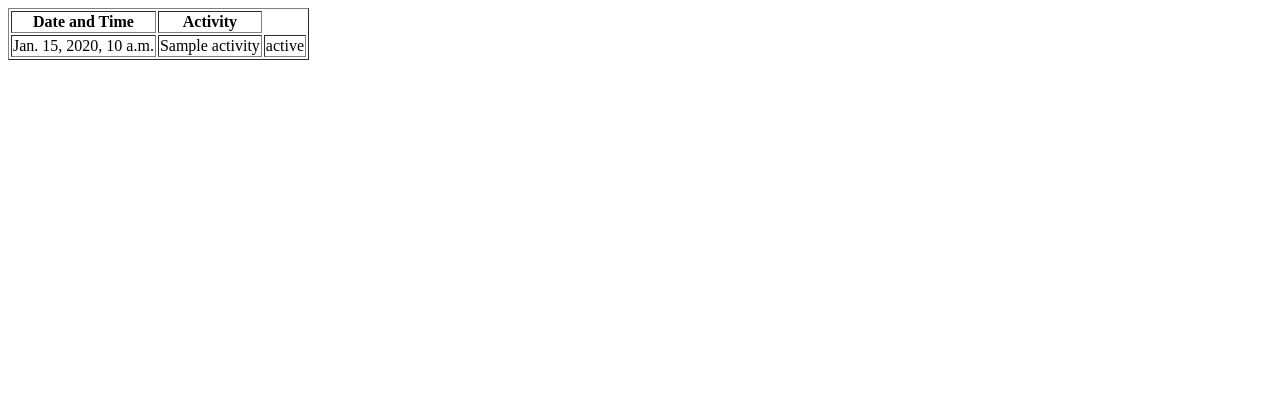
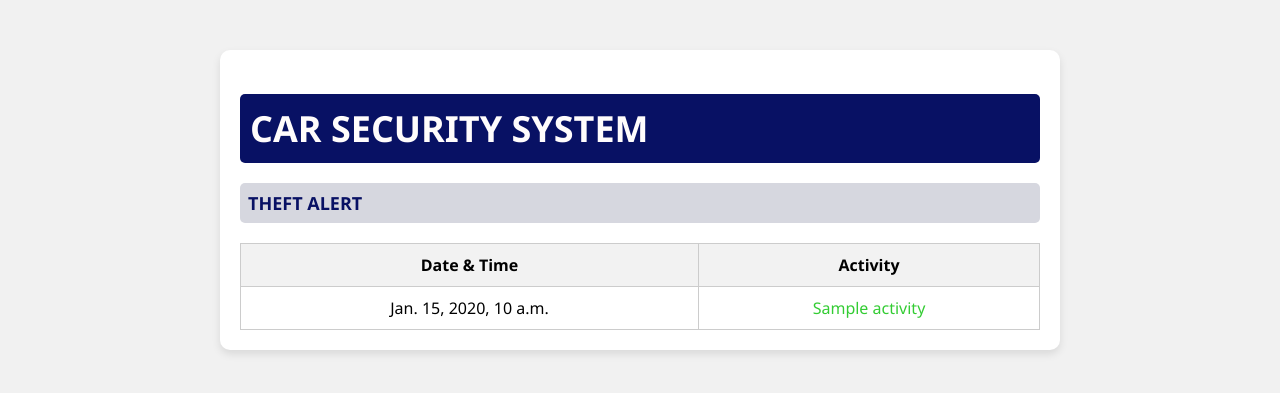
Before and after one commit to Euphrosine/djangochart, a Django app: template sensor_app/templates/sensor_app/sensor_data.html in a window 1280 px wide. Shown: the top 393 px of the page. Run offline with Django 3.2, Linux system fonts and the light colour scheme; the template is opened without the code that fills it: most values are stand-ins (such as "Sample title", 1, 10 or a date in 2020); parts of the project's set-up code (start-up, migrations or seed data) failed here and were passed over.

Commit message:
new codes

```diff
--- a/sensor_app/templates/sensor_app/sensor_data.html
+++ b/sensor_app/templates/sensor_app/sensor_data.html
@@ -1,21 +1,82 @@
 <!DOCTYPE html>
-<html>
+<html lang="en">
 <head>
-    <title>Sensor Data</title>
+    <meta charset="UTF-8">
+    <meta name="viewport" content="width=device-width, initial-scale=1.0">
+    <title>Car Security System</title>
+    <style>
+        body {
+            font-family: 'Segoe UI', Tahoma, Geneva, Verdana, sans-serif;
+            background-color: #f1f1f1;
+            margin: 0;
+        }
+        .container {
+            max-width: 800px;
+            margin: 50px auto;
+            background-color: #ffffff;
+            padding: 20px;
+            border-radius: 10px;
+            box-shadow: 0 4px 8px rgba(0, 0, 0, 0.1);
+        }
+        h1 {
+            font-size: 36px;
+            margin-bottom: 10px;
+            color: #fffcfc;
+            background-color: rgb(8, 17, 100);
+            padding: 10px;
+            border-radius: 5px;
+        }
+        h2 {
+            font-size: 24px;
+            color: rgb(8, 17, 100);
+            background-color: rgb(214, 215, 223);
+            padding: 8px;
+            border-radius: 5px;
+            margin-top: 20px;
+        }
+        table {
+            width: 100%;
+            border-collapse: collapse;
+            margin-top: 20px;
+        }
+        table, th, td {
+            border: 1px solid #cccccc;
+        }
+        th, td {
+            padding: 10px;
+            text-align: center;
+        }
+        th {
+            background-color: #f2f2f2;
+        }
+        tr:nth-child(even) {
+            background-color: #f9f9f9;
+        }
+        tr:hover {
+            background-color: #f2f2f2;
+        }
+    </style>
 </head>
 <body>
-    <table border="1">
+    <div class="container">
+        <h1>CAR SECURITY SYSTEM</h1>
+        <h2 style="font-size: 18px;">THEFT ALERT</h2>
+        <table>
+            <thead>
                 <tr>
-            <th>Date and Time</th>
+                    <th>Date & Time</th>
                     <th>Activity</th>
                 </tr>
+            </thead>
+            <tbody>
                 {% for data in sensor_data %}
                     <tr>
                         <td>{{ data.datetime }}</td>
-                <td>{{ data.activity }}</td>
-                <td>{{ data.status }}</td>
+                        <td style="color: {% if data.activity == 'Unauthorized person trying to enter the car' %}#ff5733{% else %}#33cc33{% endif %};">{{ data.activity }}</td>
                     </tr>
                 {% endfor %}
+            </tbody>
         </table>
+    </div>
 </body>
 </html>
```
Lines whose indentation alone changed are shown as unchanged.
